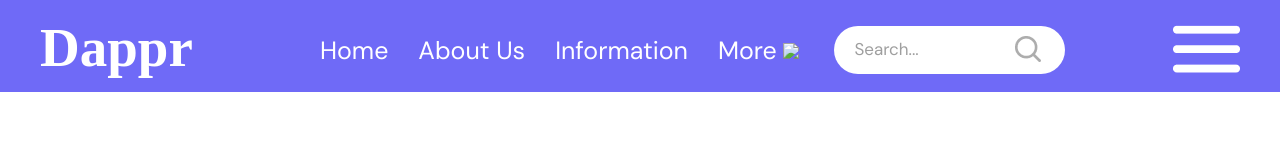
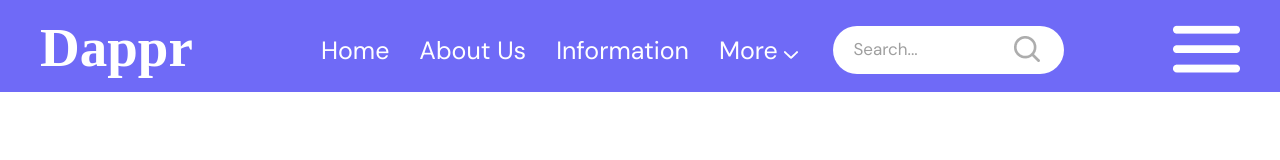
Before and after one commit to NirajSrivastava18/Micro-Project-2, a plain HTML site: page index.html in a window 1280 px wide. Shown: the top 160 px of the page. Drawn offline with Linux system fonts and the light colour scheme; the site is published under a folder, as on GitHub Pages, so addresses that start at the root find nothing; a web font is replaced by a local one.

Commit message:
html-changes

```diff
--- a/index.html
+++ b/index.html
@@ -21,7 +21,7 @@
         </li>
         <li class="nav-item">
           <a class="nav-link" href="#More">
-            More <img src="/images/down.png" />
+            More <img src="images/down.png" />
           </a>
         </li>
         <li>
```
